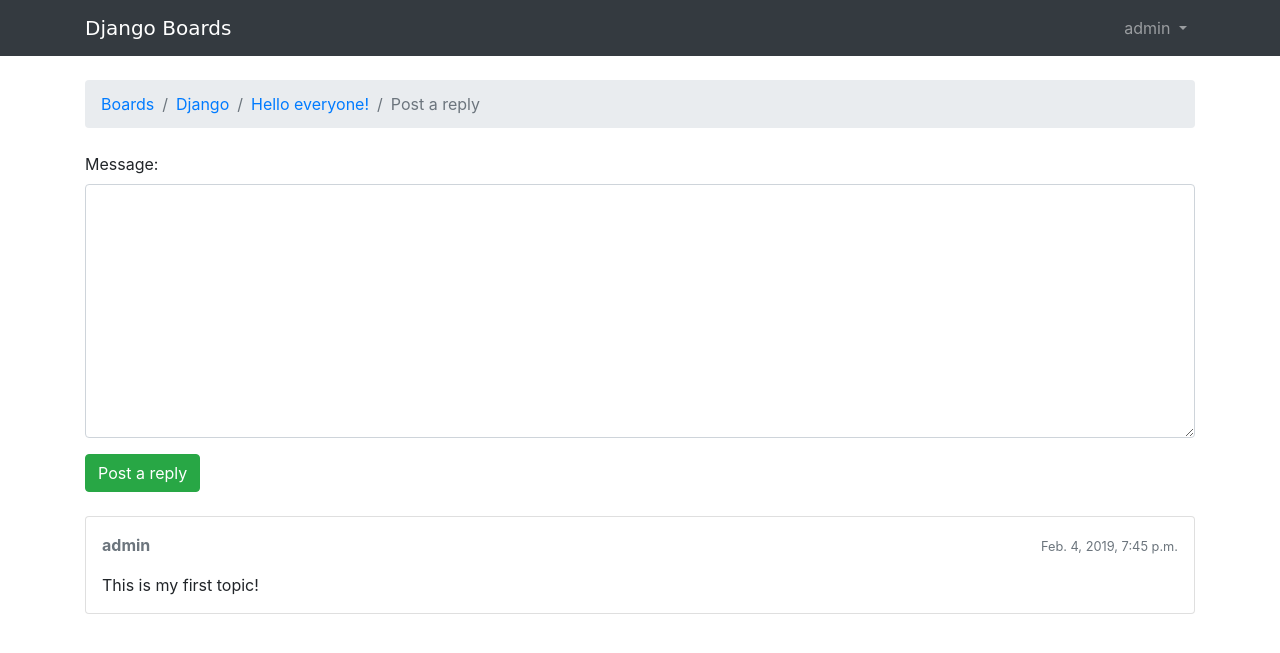
After one commit to HollyGunning/djangoDB, a Django app: page /boards/1/topics/1/reply/ in a window 1280 px wide. The commit adds this page. Shown: the top 653 px of the page. Run offline with Django 3.2, Linux system fonts and the light colour scheme; a user stored in the database is signed in; data comes from the database, SQL or seed files in the repository; both versions use the stored data as it was after the commit; some libraries are stand-ins or nearby versions; some web fonts are replaced.

Commit message:
Working through Query Sets

```diff
--- a/djangoDB/boards/forms.py
+++ b/djangoDB/boards/forms.py
@@ -1,5 +1,5 @@
 from django import forms
-from .models import Topic
+from .models import Topic, Post
 
 class NewTopicForm(forms.ModelForm):
     message = forms.CharField(
@@ -13,3 +13,8 @@
     class Meta:
         model = Topic
         fields = ['subject', 'message']
+
+class PostForm(forms.ModelForm):
+    class Meta:
+        model = Post
+        fields = ['message', ]
--- a/djangoDB/boards/models.py
+++ b/djangoDB/boards/models.py
@@ -16,6 +16,9 @@
 	board = models.ForeignKey(Board, on_delete = models.CASCADE, related_name='topics')
 	starter = models.ForeignKey(User, on_delete = models.CASCADE, related_name='topics')
 
+	def __str__(self):
+		return self.subject
+
 class Post(models.Model):
 	message = models.TextField(max_length=4000)
 	topic = models.ForeignKey(Topic, on_delete = models.CASCADE, related_name='posts')
@@ -23,3 +26,7 @@
 	updated_at = models.DateTimeField(null=True)
 	created_by = models.ForeignKey(User, on_delete = models.CASCADE, related_name='posts')
 	updated_by = models.ForeignKey(User, on_delete = models.CASCADE, null=True, related_name='+')
+
+	def __str__(self):
+			truncated_message = Truncator(self.message)
+			return truncated_message.chars(30)
--- a/djangoDB/boards/views.py
+++ b/djangoDB/boards/views.py
@@ -1,7 +1,7 @@
 from django.contrib.auth.decorators import login_required
 from django.contrib.auth.models import User
 from django.shortcuts import render, redirect, get_object_or_404
-from .forms import NewTopicForm
+from .forms import NewTopicForm, PostForm
 from .models import Board, Topic, Post
 
 def home(request):
@@ -14,21 +14,39 @@
 
 @login_required
 def new_topic(request, pk):
-	board = get_object_or_404(Board, pk=pk)
-	user = User.objects.first() #get currently logged in user
-	if request.method == 'POST':
-		form = NewTopicForm(request.POST)
-		if form.is_valid():
-			topic = form.save(commit=False)
-			topic.board = board
-			topic.starter = user
-			topic.save()
-			post = Post.objects.create(
+    board = get_object_or_404(Board, pk=pk)
+    if request.method == 'POST':
+        form = NewTopicForm(request.POST)
+        if form.is_valid():
+            topic = form.save(commit=False)
+            topic.board = board
+            topic.starter = request.user
+            topic.save()
+            Post.objects.create(
                 message=form.cleaned_data.get('message'),
                 topic=topic,
-                created_by=user
+                created_by=request.user
             )
-			return redirect('board_topics', pk=board.pk) #redirects to created topics
-	else:
-		form = NewTopicForm()
-	return render(request, 'new_topic.html', {'board': board, 'form': form})
+            return redirect('topic_posts', pk=pk, topic_pk=topic.pk)
+    else:
+        form = NewTopicForm()
+    return render(request, 'new_topic.html', {'board': board, 'form': form})
+
+def topic_posts(request, pk, topic_pk):
+    topic = get_object_or_404(Topic, board__pk=pk, pk=topic_pk)
+    return render(request, 'topic_posts.html', {'topic': topic})
+
+@login_required
+def reply_topic(request, pk, topic_pk):
+    topic = get_object_or_404(Topic, board__pk=pk, pk=topic_pk)
+    if request.method == 'POST':
+        form = PostForm(request.POST)
+        if form.is_valid():
+            post = form.save(commit=False)
+            post.topic = topic
+            post.created_by = request.user
+            post.save()
+            return redirect('topic_posts', pk=pk, topic_pk=topic_pk)
+    else:
+        form = PostForm()
+    return render(request, 'reply_topic.html', {'topic': topic, 'form': form})
--- a/djangoDB/djangoDB/urls.py
+++ b/djangoDB/djangoDB/urls.py
@@ -35,4 +35,6 @@
     url(r'^reset/complete/$', auth_views.PasswordResetCompleteView.as_view(template_name='password_reset_complete.html'), name='password_reset_complete'),
     url(r'^settings/password/$', auth_views.PasswordChangeView.as_view(template_name='password_change.html'), name='password_change'),
     url(r'^settings/password/done/$', auth_views.PasswordChangeDoneView.as_view(template_name='password_change_done.html'), name='password_change_done'),
+    url(r'^boards/(?P<pk>\d+)/topics/(?P<topic_pk>\d+)/$', views.topic_posts, name='topic_posts'),
+    url(r'^boards/(?P<pk>\d+)/topics/(?P<topic_pk>\d+)/reply/$', views.reply_topic, name='reply_topic'),
 ]
--- /dev/null
+++ b/djangoDB/templates/reply_topic.html
@@ -0,0 +1,38 @@
+{% extends 'base.html' %}
+
+{% load static %}
+
+{% block title %}Post a reply{% endblock %}
+
+{% block breadcrumb %}
+  <li class="breadcrumb-item"><a href="{% url 'home' %}">Boards</a></li>
+  <li class="breadcrumb-item"><a href="{% url 'board_topics' topic.board.pk %}">{{ topic.board.name }}</a></li>
+  <li class="breadcrumb-item"><a href="{% url 'topic_posts' topic.board.pk topic.pk %}">{{ topic.subject }}</a></li>
+  <li class="breadcrumb-item active">Post a reply</li>
+{% endblock %}
+
+{% block content %}
+
+  <form method="post" class="mb-4">
+    {% csrf_token %}
+    {% include 'includes/form.html' %}
+    <button type="submit" class="btn btn-success">Post a reply</button>
+  </form>
+
+  {% for post in topic.posts.all %}
+    <div class="card mb-2">
+      <div class="card-body p-3">
+        <div class="row mb-3">
+          <div class="col-6">
+            <strong class="text-muted">{{ post.created_by.username }}</strong>
+          </div>
+          <div class="col-6 text-right">
+            <small class="text-muted">{{ post.created_at }}</small>
+          </div>
+        </div>
+        {{ post.message }}
+      </div>
+    </div>
+  {% endfor %}
+
+{% endblock %}
--- a/djangoDB/templates/topics.html
+++ b/djangoDB/templates/topics.html
@@ -27,7 +27,7 @@
     <tbody>
       {% for topic in board.topics.all %}
       <tr>
-          <td>{{ topic.subject }}</td>
+        <td><a href="{% url 'topic_posts' board.pk topic.pk %}">{{ topic.subject }}</a></td>
         <td>{{ topic.starter.username }}</td>
         <td>0</td>
         <td>0</td>
```
Also changed, not shown: djangoDB/boards/tests/test_view_reply_topic.py (added, +98 -0 lines), djangoDB/boards/tests/test_view_topic_posts.py (added, +23 -0 lines), djangoDB/templates/topic_posts.html (added, +51 -0 lines), djangoDB/db.sqlite3, djangoDB/static/img/avatar.svg (added). Lines whose indentation alone changed are shown as unchanged.
